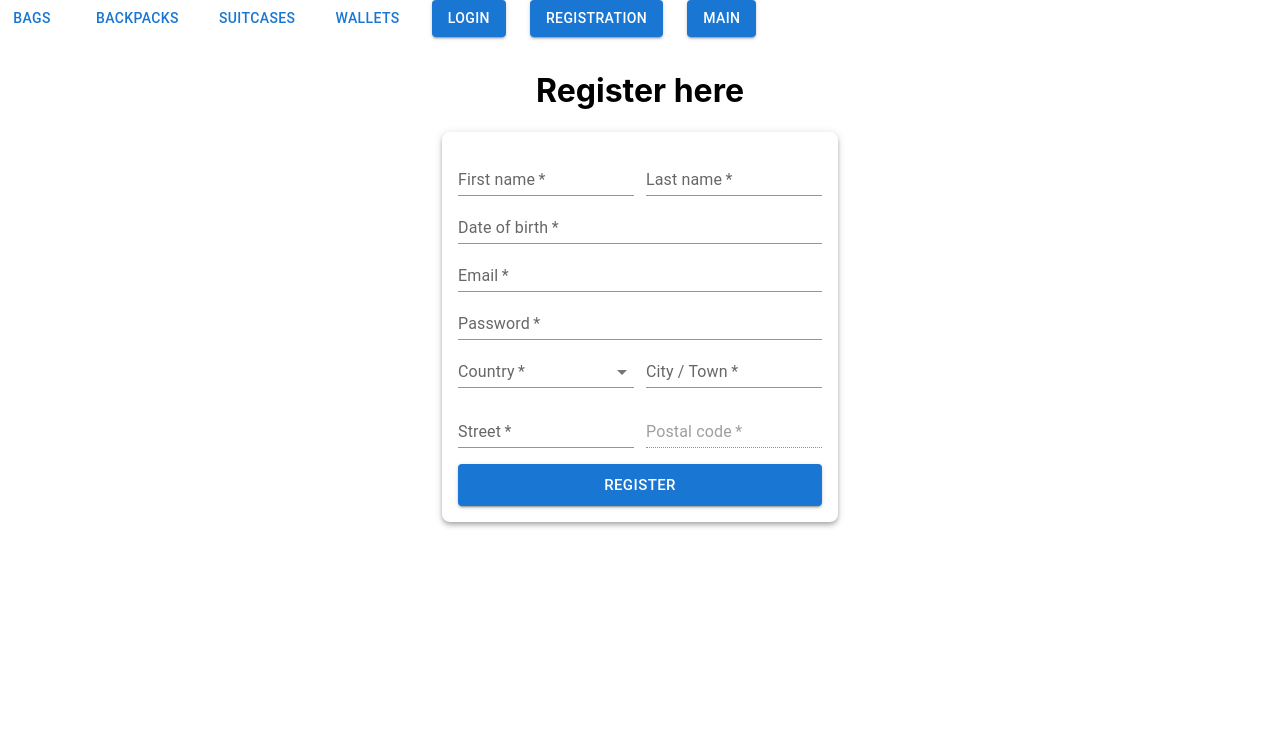
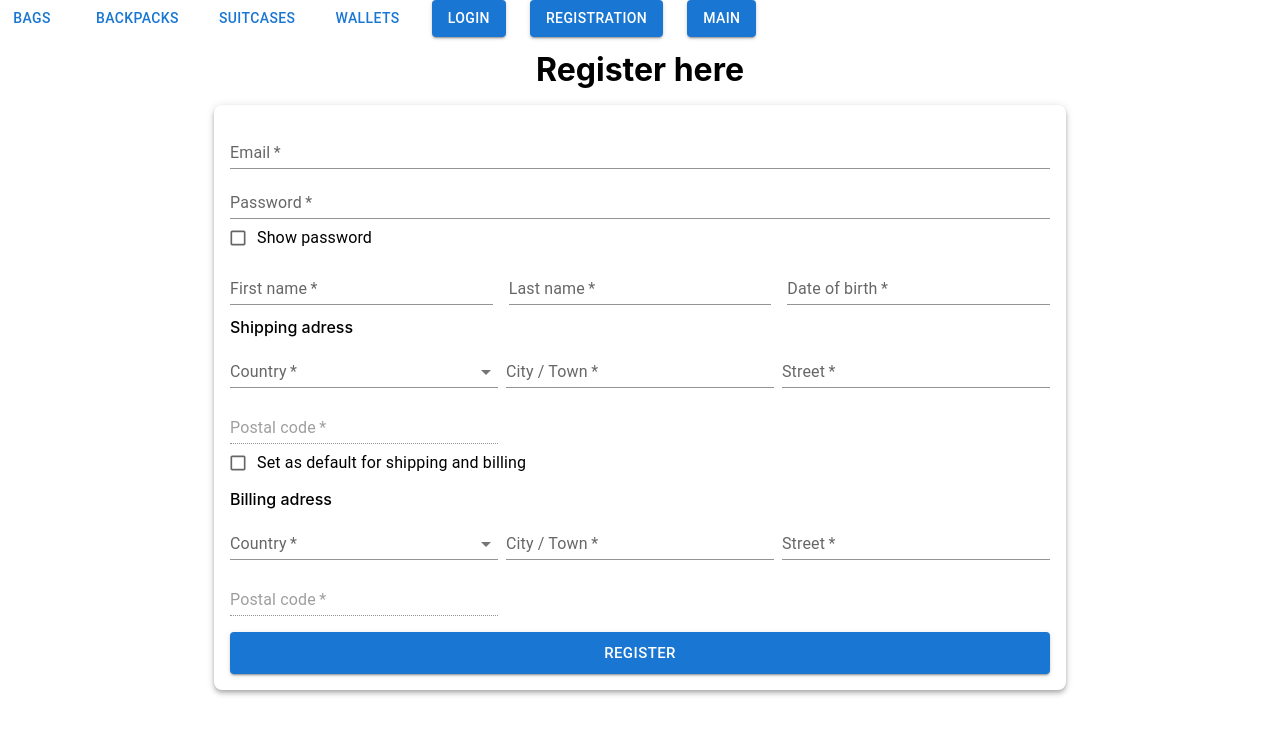
Before and after one commit to JYMTeam/eCommerce-Application, a React (Create React App) app in the folder ecommerce-app/: page /registration in a window 1280 px wide. Shown: the top 734 px of the page. Built offline with nearby package versions, Linux system fonts and the light colour scheme; what @commercetools/platform-sdk, @commercetools/sdk-client-v2 would draw is missing.

Commit message:
feat: add shipping/billing adresses (EC-78, EC-79)

```diff
--- a/ecommerce-app/src/components/LoginForm/LoginForm.tsx
+++ b/ecommerce-app/src/components/LoginForm/LoginForm.tsx
@@ -27,7 +27,7 @@ export function LoginForm() {
   const initialValues: IFormInitialValues = {
     email: "",
     password: "",
-    check: [],
+    passwordCheck: [],
   };
 
   const LoginSchema = object().shape({
@@ -106,7 +106,7 @@ export function LoginForm() {
                 <TextField
                   autoComplete="off"
                   type={
-                    values.check && values.check.length > 0
+                    values.passwordCheck && values.passwordCheck.length > 0
                       ? "text"
                       : "password"
                   }
--- /dev/null
+++ b/ecommerce-app/src/components/RegistrationForm/RegistrationForm.css
@@ -0,0 +1,5 @@
+.form-adress {
+  font-weight: 500;
+  text-align: start;
+  margin: 7px 0 3px 0;
+}
--- a/ecommerce-app/src/components/RegistrationForm/RegistrationForm.tsx
+++ b/ecommerce-app/src/components/RegistrationForm/RegistrationForm.tsx
@@ -19,8 +19,9 @@ import { IRegistrationInitialValues } from "../../types";
 import { subtractYears } from "../../utils/utils";
 import { DatePicker } from "@mui/x-date-pickers";
 import dayjs from "dayjs";
-import { Autocomplete, Grid } from "@mui/material";
+import { Autocomplete, Checkbox, FormControlLabel, Grid } from "@mui/material";
 import { useState } from "react";
+import "./RegistrationForm.css";
 
 const postalCodes = require("postal-codes-js");
 
@@ -30,15 +31,72 @@ const initialValues: IRegistrationInitialValues = {
   firstName: "",
   lastName: "",
   dateOfBirth: "",
-  streetName: "",
-  city: "",
-  country: "",
-  postalCode: "",
+  streetNameShipping: "",
+  streetNameBilling: "",
+  cityShipping: "",
+  cityBilling: "",
+  countryShipping: "",
+  countryBilling: "",
+  postalCodeShipping: "",
+  postalCodeBilling: "",
+  passwordCheck: [],
+  adressCheck: [],
+};
+
+const validateName = (field: string) => {
+  return string()
+    .required(`${field} is required`)
+    .trim(`${field} must not contain leading or trailing whitespace`)
+    .strict(true)
+    .matches(NO_SPECIAL_CHARS_REGEX, {
+      message: `${field} must not contain special charachers`,
+    })
+    .matches(NO_DIGIT_REGEX, {
+      message: `${field} must not contain numbers`,
+    });
+};
+
+const validateStreetName = () => {
+  return string()
+    .required("Street is required")
+    .trim("Street must not contain leading or trailing whitespace")
+    .strict(true);
+};
+
+const validateCity = () => {
+  return string()
+    .required("City is required")
+    .trim("City must not contain leading or trailing whitespace")
+    .strict(true)
+    .matches(NO_SPECIAL_CHARS_REGEX, {
+      message: "City must not contain special charachers",
+    })
+    .matches(NO_DIGIT_REGEX, {
+      message: "City must not contain numbers",
+    });
+};
+
+const validatePostalCode = (countryCode: string, postalCodeFormat: string) => {
+  return lazy(() =>
+    string()
+      .required("Postal code is required")
+      .test(
+        "is-correct-postal-code",
+        () =>
+          `Postal code must follow the country ${countryCode} format e.g. ${postalCodeFormat}`,
+        (value) => {
+          if (!value || !countryCode) return false;
+          return typeof postalCodes.validate(countryCode, value) === "boolean";
+        },
+      ),
+  );
 };
 
 export function RegistrationForm() {
-  const [countryCode, setCountryCode] = useState("");
-  const [postalCodeFormat, setPostalCodeFormat] = useState("");
+  const [countryCodeShipping, setCountryCodeShipping] = useState("");
+  const [postalCodeFormatShipping, setPostalCodeFormatShipping] = useState("");
+  const [countryCodeBilling, setCountryCodeBilling] = useState("");
+  const [postalCodeFormatBilling, setPostalCodeFormatBilling] = useState("");
 
   const RegistrationSchema = object().shape({
     email: string()
@@ -71,28 +129,8 @@ export function RegistrationForm() {
         message: "Password must not contain middle whitespace",
       }),
 
-    firstName: string()
-      .required("First name is required")
-      .min(1, "First name is too short - should be 1 char minimum")
-      .trim("First name must not contain leading or trailing whitespace")
-      .strict(true)
-      .matches(NO_SPECIAL_CHARS_REGEX, {
-        message: "First name must not contain special charachers",
-      })
-      .matches(NO_DIGIT_REGEX, {
-        message: "First name must not contain numbers",
-      }),
-
-    lastName: string()
-      .required("Last name is required")
-      .trim("Last name must not contain leading or trailing whitespace")
-      .strict(true)
-      .matches(NO_SPECIAL_CHARS_REGEX, {
-        message: "Last name must not contain special charachers",
-      })
-      .matches(NO_DIGIT_REGEX, {
-        message: "Last name must not contain numbers",
-      }),
+    firstName: validateName("First name"),
+    lastName: validateName("Last name"),
 
     dateOfBirth: lazy(() =>
       string()
@@ -110,38 +148,22 @@ export function RegistrationForm() {
         ),
     ),
 
-    streetName: string()
-      .required("Street is required")
-      .trim("Street must not contain leading or trailing whitespace")
-      .strict(true),
+    streetNameShipping: validateStreetName(),
+    streetNameBilling: validateStreetName(),
 
-    city: string()
-      .required("City is required")
-      .trim("City must not contain leading or trailing whitespace")
-      .strict(true)
-      .matches(NO_SPECIAL_CHARS_REGEX, {
-        message: "City must not contain special charachers",
-      })
-      .matches(NO_DIGIT_REGEX, {
-        message: "City must not contain numbers",
-      }),
+    cityShipping: validateCity(),
+    cityBilling: validateCity(),
 
-    country: string().required("Country is required"),
+    countryShipping: string().required("Country is required"),
+    countryBilling: string().required("Country is required"),
 
-    postalCode: lazy(() =>
-      string()
-        .required("Postal code is required")
-        .test(
-          "is-correct-postal-code",
-          () =>
-            `Postal code must follow the country ${countryCode} format e.g. ${postalCodeFormat}`,
-          (value) => {
-            if (!value || !countryCode) return false;
-            return (
-              typeof postalCodes.validate(countryCode, value) === "boolean"
-            );
-          },
+    postalCodeShipping: validatePostalCode(
+      countryCodeShipping,
+      postalCodeFormatShipping,
     ),
+    postalCodeBilling: validatePostalCode(
+      countryCodeBilling,
+      postalCodeFormatBilling,
     ),
   });
 
@@ -157,10 +179,14 @@ export function RegistrationForm() {
         //   firstName,
         //   lastName,
         //   dateOfBirth,
-        //   streetName,
-        //   city,
-        //   country,
-        //   postalCode,
+        //   streetNameShipping,
+        //   cityShipping,
+        //   countryShipping,
+        //   postalCodeShipping,
+        //   streetNameBilling,
+        //   cityBilling,
+        //   countryBilling,
+        //   postalCodeBilling,
         // } = values;
       }}
     >
@@ -175,12 +201,48 @@ export function RegistrationForm() {
                 borderRadius: 2,
                 p: 2,
                 minHeight: 230,
-                fontSize: 24,
               }}
             >
               <FormControl fullWidth>
-                <Grid container spacing={1.5}>
-                  <Grid item xs={6}>
+                <TextField
+                  autoComplete="off"
+                  name="email"
+                  label="Email"
+                  variant="standard"
+                  placeholder=" user@example.com"
+                  required={true}
+                  onChange={handleChange}
+                  helperText={errors.email}
+                  error={!!errors.email}
+                  sx={{ mb: 0.3 }}
+                />
+                <TextField
+                  autoComplete="off"
+                  type={
+                    values.passwordCheck && values.passwordCheck.length > 0
+                      ? "text"
+                      : "password"
+                  }
+                  name="password"
+                  label="Password"
+                  variant="standard"
+                  required={true}
+                  onChange={handleChange}
+                  helperText={errors.password}
+                  error={!!errors.password}
+                />
+                <FormControlLabel
+                  control={
+                    <Checkbox
+                      onChange={handleChange}
+                      name="passwordCheck"
+                      size="small"
+                    />
+                  }
+                  label="Show password"
+                />
+                <Grid container spacing={2} sx={{ mb: 0.3 }}>
+                  <Grid item md={4} sm={6} xs={12}>
                     <TextField
                       autoComplete="off"
                       name="firstName"
@@ -190,9 +252,10 @@ export function RegistrationForm() {
                       onChange={handleChange}
                       helperText={errors.firstName}
                       error={!!errors.firstName}
+                      sx={{ width: 1 / 1 }}
                     />
                   </Grid>
-                  <Grid item xs={6}>
+                  <Grid item md={4} sm={6} xs={12}>
                     <TextField
                       autoComplete="off"
                       name="lastName"
@@ -202,9 +265,10 @@ export function RegistrationForm() {
                       onChange={handleChange}
                       helperText={errors.lastName}
                       error={!!errors.lastName}
+                      sx={{ width: 1 / 1 }}
                     />
                   </Grid>
-                </Grid>
+                  <Grid item md={4} sm={6} xs={12}>
                     <DatePicker
                       label="Date of birth"
                       maxDate={dayjs(new Date())}
@@ -222,93 +286,202 @@ export function RegistrationForm() {
                           helperText: errors.dateOfBirth,
                         },
                       }}
+                      sx={{ mb: 0.3, width: 1 / 1 }}
                     />
-                <TextField
-                  autoComplete="off"
-                  name="email"
-                  label="Email"
-                  variant="standard"
-                  placeholder=" user@example.com"
-                  required={true}
-                  onChange={handleChange}
-                  helperText={errors.email}
-                  error={!!errors.email}
-                />
-                <TextField
-                  autoComplete="off"
-                  type="password"
-                  name="password"
-                  label="Password"
-                  variant="standard"
-                  required={true}
-                  onChange={handleChange}
-                  helperText={errors.password}
-                  error={!!errors.password}
-                />
-                <Grid container spacing={1.5} sx={{ mb: 2 }}>
-                  <Grid item xs={6}>
+                  </Grid>
+                </Grid>
+                <span className="form-adress">Shipping adress</span>
+                <Grid container spacing={1}>
+                  <Grid item md={4} sm={6} xs={12}>
                     <Autocomplete
                       options={countryOptions}
                       onChange={(_, newValue) => {
                         if (newValue) {
-                          setCountryCode(newValue.countryCode);
-                          setPostalCodeFormat(newValue.postalCodeFormat);
-                          setFieldValue("country", newValue.countryCode, true);
+                          setCountryCodeShipping(newValue.countryCode);
+                          setPostalCodeFormatShipping(
+                            newValue.postalCodeFormat,
+                          );
+                          setFieldValue(
+                            "countryShipping",
+                            newValue.countryCode,
+                            true,
+                          );
                         } else {
-                          setCountryCode("");
-                          setPostalCodeFormat("");
-                          setFieldValue("country", "", true);
+                          setCountryCodeShipping("");
+                          setPostalCodeFormatShipping("");
+                          setFieldValue("countryShipping", "", true);
                         }
                       }}
                       renderInput={(params) => (
                         <TextField
                           {...params}
-                          name="country"
+                          name="countryShipping"
                           label="Country"
                           variant="standard"
                           required={true}
                           autoComplete="off"
-                          helperText={errors.country}
-                          error={!!errors.country}
+                          helperText={errors.countryShipping}
+                          error={!!errors.countryShipping}
+                          sx={{ width: 1 / 1 }}
                         />
                       )}
                     />
                   </Grid>
-                  <Grid item xs={6}>
+                  <Grid item md={4} sm={6} xs={12}>
                     <TextField
                       autoComplete="off"
-                      name="city"
+                      name="cityShipping"
                       label="City / Town"
                       variant="standard"
                       required={true}
                       onChange={handleChange}
-                      helperText={errors.city}
-                      error={!!errors.city}
+                      helperText={errors.cityShipping}
+                      error={!!errors.cityShipping}
+                      sx={{ width: 1 / 1 }}
                     />
                   </Grid>
-                  <Grid item xs={6}>
+                  <Grid item md={4} sm={6} xs={12}>
                     <TextField
                       autoComplete="off"
-                      name="streetName"
+                      name="streetNameShipping"
                       label="Street"
                       variant="standard"
                       required={true}
                       onChange={handleChange}
-                      helperText={errors.streetName}
-                      error={!!errors.streetName}
+                      helperText={errors.streetNameShipping}
+                      error={!!errors.streetNameShipping}
+                      sx={{ width: 1 / 1 }}
                     />
                   </Grid>
-                  <Grid item xs={6}>
+                  <Grid item md={4} sm={6} xs={12}>
                     <TextField
                       autoComplete="off"
-                      name="postalCode"
+                      name="postalCodeShipping"
                       label="Postal code"
                       variant="standard"
                       required={true}
                       onChange={handleChange}
-                      helperText={!!values.country && errors.postalCode}
-                      error={!!values.country && !!errors.postalCode}
-                      disabled={!values.country}
+                      helperText={
+                        !!values.countryShipping && errors.postalCodeShipping
+                      }
+                      error={
+                        !!values.countryShipping && !!errors.postalCodeShipping
+                      }
+                      disabled={!values.countryShipping}
+                      sx={{ width: 1 / 1 }}
+                    />
+                  </Grid>
+                </Grid>
+                <FormControlLabel
+                  control={
+                    <Checkbox
+                      onChange={handleChange}
+                      name="adressCheck"
+                      size="small"
+                    />
+                  }
+                  label="Set as default for shipping and billing"
+                  sx={
+                    values.adressCheck && values.adressCheck.length > 0
+                      ? { mb: 2 }
+                      : {}
+                  }
+                />
+                <Box
+                  className="form-adress"
+                  component="span"
+                  sx={
+                    values.adressCheck && values.adressCheck.length > 0
+                      ? { display: { xs: "none" } }
+                      : {}
+                  }
+                >
+                  Billing adress
+                </Box>
+                <Grid
+                  container
+                  spacing={1}
+                  sx={
+                    values.adressCheck && values.adressCheck.length > 0
+                      ? { display: { xs: "none" } }
+                      : { mb: 2 }
+                  }
+                >
+                  <Grid item md={4} sm={6} xs={12}>
+                    <Autocomplete
+                      options={countryOptions}
+                      onChange={(_, newValue) => {
+                        if (newValue) {
+                          setCountryCodeBilling(newValue.countryCode);
+                          setPostalCodeFormatBilling(newValue.postalCodeFormat);
+                          setFieldValue(
+                            "countryBilling",
+                            newValue.countryCode,
+                            true,
+                          );
+                        } else {
+                          setCountryCodeBilling("");
+                          setPostalCodeFormatBilling("");
+                          setFieldValue("countryBilling", "", true);
+                        }
+                      }}
+                      renderInput={(params) => (
+                        <TextField
+                          {...params}
+                          name="countryBilling"
+                          label="Country"
+                          variant="standard"
+                          required={true}
+                          autoComplete="off"
+                          helperText={errors.countryBilling}
+                          error={!!errors.countryBilling}
+                          sx={{ width: 1 / 1 }}
+                        />
+                      )}
+                    />
+                  </Grid>
+                  <Grid item md={4} sm={6} xs={12}>
+                    <TextField
+                      autoComplete="off"
+                      name="cityBilling"
+                      label="City / Town"
+                      variant="standard"
+                      required={true}
+                      onChange={handleChange}
+                      helperText={errors.cityBilling}
+                      error={!!errors.cityBilling}
+                      sx={{ width: 1 / 1 }}
+                    />
+                  </Grid>
+                  <Grid item md={4} sm={6} xs={12}>
+                    <TextField
+                      autoComplete="off"
+                      name="streetNameBilling"
+                      label="Street"
+                      variant="standard"
+                      required={true}
+                      onChange={handleChange}
+                      helperText={errors.streetNameBilling}
+                      error={!!errors.streetNameBilling}
+                      sx={{ width: 1 / 1 }}
+                    />
+                  </Grid>
+                  <Grid item md={4} sm={6} xs={12}>
+                    <TextField
+                      autoComplete="off"
+                      name="postalCodeBilling"
+                      label="Postal code"
+                      variant="standard"
+                      required={true}
+                      onChange={handleChange}
+                      helperText={
+                        !!values.countryBilling && errors.postalCodeBilling
+                      }
+                      error={
+                        !!values.countryBilling && !!errors.postalCodeBilling
+                      }
+                      disabled={!values.countryBilling}
+                      sx={{ width: 1 / 1 }}
                     />
                   </Grid>
                 </Grid>
--- a/ecommerce-app/src/pages/RegistrationPage.tsx
+++ b/ecommerce-app/src/pages/RegistrationPage.tsx
@@ -3,7 +3,11 @@ import Container from "@mui/material/Container";
 
 export function RegistrationPage() {
   return (
-    <Container maxWidth="xs" sx={{ mb: 3 }} className="container">
+    <Container
+      maxWidth="md"
+      sx={{ height: 1 / 1, pb: 5 }}
+      className="container"
+    >
       <h1>Register here</h1>
       <RegistrationForm></RegistrationForm>
     </Container>
--- a/ecommerce-app/src/styles/App.css
+++ b/ecommerce-app/src/styles/App.css
@@ -1,6 +1,4 @@
 .App {
-  text-align: center;
-  height: 100vh;
   box-sizing: border-box;
   margin: 0;
   padding: 0;
@@ -17,3 +15,8 @@ header {
 .container {
   height: calc(100vh - 50px);
 }
+
+h1 {
+  text-align: center;
+  margin: 0 0 1rem 0;
+}
```
Also changed, not shown: ecommerce-app/src/App.tsx (+7 -4 lines), ecommerce-app/src/types/index.ts (+10 -5 lines). Lines whose indentation alone changed are shown as unchanged.
